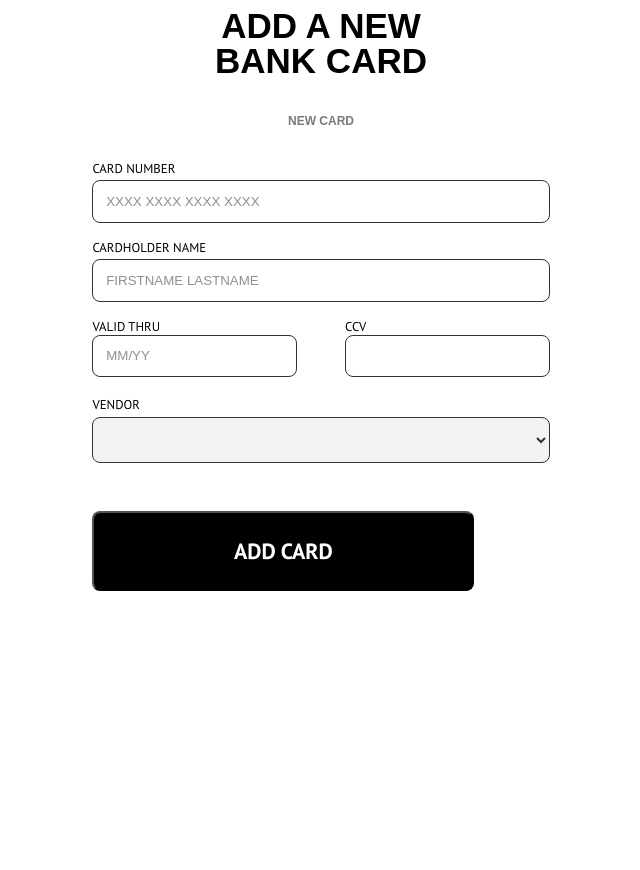
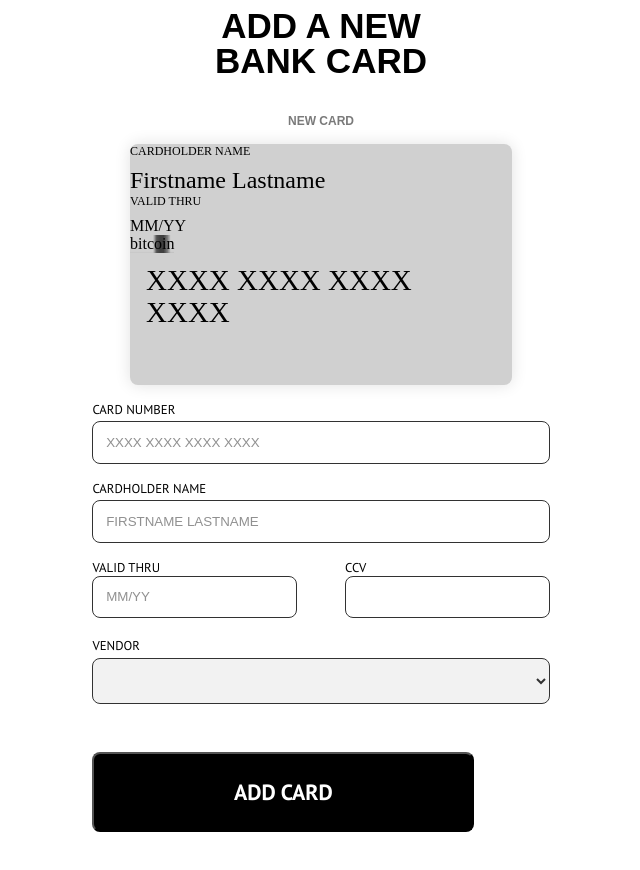
Before and after one commit to GoldenZebras/e-wallet, a React (Vite) app: page /addcard in a window 1280 px wide. Shown: the top 870 px of the page, without its empty margins (319-959 px from the left). Built offline with nearby package versions, Linux system fonts and the light colour scheme.

Commit message:
added placeholder-card

```diff
--- a/src/components/card/Card.tsx
+++ b/src/components/card/Card.tsx
@@ -1,10 +1,22 @@
-import React from 'react';
-import { CardProps } from '../../models/CardProps';
-import './card.scss';
+import React from "react";
+import { CardProps } from "../../models/CardProps";
+import "./card.scss";
 
-const Card: React.FC<CardProps> = ({ cardHolder, cardNumber, expirationDate, vendor, active }) => {
+const Card: React.FC<CardProps> = ({
+  cardHolder,
+  cardNumber,
+  expirationDate,
+  vendor,
+  active,
+  isPlaceHolder,
+}) => {
+  console.log(isPlaceHolder, "hello");
   return (
-    <div className={`card ${vendor} ${active ? 'active' : 'inactive'}`}>
+    <div
+      className={`card ${vendor} ${active ? "active" : "inactive"} ${
+        isPlaceHolder ? "placeholder" : ""
+      }`}
+    >
       <div className="card__number">{cardNumber}</div>
       <div className="card__holder">{cardHolder}</div>
       <div className="card__expiry">{expirationDate}</div>
--- a/src/components/card/card.scss
+++ b/src/components/card/card.scss
@@ -5,28 +5,42 @@
   box-shadow: 0px 0px 16px 0px rgba(0, 0, 0, 0.12);
   position: relative;
 
-    &.inactive {margin-top: -192px;}
+  &.inactive {
+    margin-top: -192px;
+  }
 
   &.bitcoin {
-        background: linear-gradient(0deg, #FFAE34, #FFAE34),
-        linear-gradient(248.04deg, rgba(255, 255, 255, 0.15) 0%, rgba(255, 255, 255, 0) 99.07%);
+    background: linear-gradient(0deg, #ffae34, #ffae34),
+      linear-gradient(
+        248.04deg,
+        rgba(255, 255, 255, 0.15) 0%,
+        rgba(255, 255, 255, 0) 99.07%
+      );
   }
   &.evilcorp {
-        background: linear-gradient(0deg, #F33355, #F33355),
+    background: linear-gradient(0deg, #f33355, #f33355),
       linear-gradient(248.3deg, rgba(0, 0, 0, 0.16) 0%, rgba(0, 0, 0, 0) 100%);
-        color: #FFFfff;
+    color: #ffffff;
   }
   &.ninja {
     background: linear-gradient(0deg, #222222, #222222),
-        linear-gradient(248.3deg, rgba(255, 255, 255, 0.15) 0%, rgba(255, 255, 255, 0) 100%);
-        color: #FFFfff;
+      linear-gradient(
+        248.3deg,
+        rgba(255, 255, 255, 0.15) 0%,
+        rgba(255, 255, 255, 0) 100%
+      );
+    color: #ffffff;
   }
   &.blockchain {
-        background: linear-gradient(0deg, #8B58F9, #8B58F9),
-        linear-gradient(248.52deg, rgba(0, 0, 0, 0.15) 1.49%, rgba(0, 0, 0, 0) 100%);
+    background: linear-gradient(0deg, #8b58f9, #8b58f9),
+      linear-gradient(
+        248.52deg,
+        rgba(0, 0, 0, 0.15) 1.49%,
+        rgba(0, 0, 0, 0) 100%
+      );
   }
 
-    &__number{
+  &__number {
     font-size: 29px;
     line-height: 32.48px;
     position: absolute;
@@ -34,7 +48,7 @@
     width: 350px;
     top: 120px;
     left: 16px;
-        display:flex;
+    display: flex;
     justify-content: space-between;
   }
 
@@ -43,14 +57,14 @@
     font-weight: 500;
   }
   &__holder::before {
-        content: 'CARDHOLDER NAME';
+    content: "CARDHOLDER NAME";
     display: block;
     font-size: 12px;
     color: #000000;
     margin-bottom: 8px;
   }
   &__expiry::before {
-        content: 'VALID THRU';
+    content: "VALID THRU";
     display: block;
     font-size: 12px;
     color: #000000;
@@ -58,14 +72,15 @@
   }
 
   &__vendor {
-        position:absolute;
+    position: absolute;
     background: rgba(255, 255, 255, 0.8);
 
-
     &.bitcoin {
-            background-image: url('../../assets/bitcoin-logo.png');
+      background-image: url("../../assets/bitcoin-logo.png");
       background-size: 100px;
     }
-
+  }
+  &.card.placeholder {
+    background: #d0d0d0;
   }
 }
--- a/src/models/CardProps.ts
+++ b/src/models/CardProps.ts
@@ -4,4 +4,5 @@ export interface CardProps {
   expirationDate: string;
   vendor: string;
   active: boolean;
+  isPlaceHolder?: boolean;
 }
--- a/src/pages/AddCard.tsx
+++ b/src/pages/AddCard.tsx
@@ -1,15 +1,21 @@
-import './addCard.scss';
-import Form from '../components/form/Form';
+import "./addCard.scss";
+import "../components/card/card.scss";
+import Card from "../components/card/Card";
+import Form from "../components/form/Form";
 
 const AddCard = () => {
   return (
     <main className="main-add-cards">
       <div className="title">Add a new bank card</div>
-
       <p className="new-card-title">New card</p>
-
-      {/* <Card /> */}
-
+      <Card
+        cardNumber="XXXX XXXX XXXX XXXX"
+        cardHolder="Firstname Lastname"
+        expirationDate="MM/YY"
+        vendor="bitcoin"
+        active={true}
+        isPlaceHolder={true}
+      />
       <Form />
     </main>
   );
```
Lines whose indentation alone changed are shown as unchanged.
